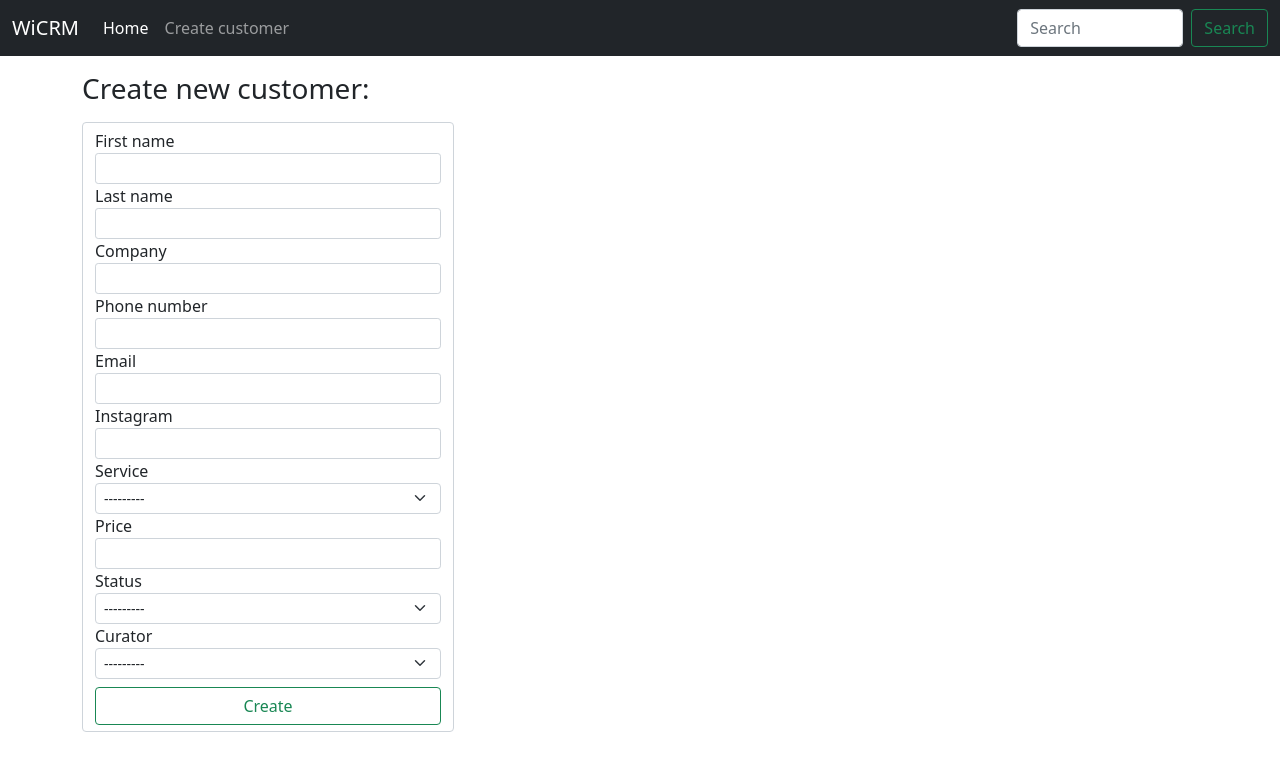
After one commit to WiWhite/WiCRM, a Django app: page /customers/create-customer/ in a window 1280 px wide. The commit adds this page. Shown: the top 771 px of the page. Run offline with Django 3.2, Linux system fonts and the light colour scheme; data that the repository does not hold is empty.

Commit message:
add classes CreateCustomer, CustomerForm

```diff
--- /dev/null
+++ b/WiCRM/customers/forms.py
@@ -0,0 +1,71 @@
+from django import forms
+from .models import *
+
+
+class CustomerForm(forms.ModelForm):
+    class Meta:
+        model = Customers
+        fields = (
+            'first_name',
+            'last_name',
+            'company',
+            'phone_number',
+            'email',
+            'instagram',
+            'service',
+            'price',
+            'status',
+            'curator'
+        )
+        widgets = {
+            'first_name': forms.TextInput(
+                attrs={
+                    'class': 'form-control form-control-sm'
+                }
+            ),
+            'last_name': forms.TextInput(
+                attrs={
+                    'class': 'form-control form-control-sm'
+                }
+            ),
+            'company': forms.TextInput(
+                attrs={
+                    'class': 'form-control form-control-sm'
+                }
+            ),
+            'phone_number': forms.TextInput(
+                attrs={
+                    'class': 'form-control form-control-sm'
+                }
+            ),
+            'email': forms.EmailInput(
+                attrs={
+                    'class': 'form-control form-control-sm'
+                }
+            ),
+            'instagram': forms.URLInput(
+                attrs={
+                    'class': 'form-control form-control-sm'
+                }
+            ),
+            'service': forms.Select(
+                attrs={
+                    'class': 'form-select form-select-sm'
+                }
+            ),
+            'price': forms.NumberInput(
+                attrs={
+                    'class': 'form-control form-control-sm'
+                }
+            ),
+            'status': forms.Select(
+                attrs={
+                    'class': 'form-select form-select-sm'
+                }
+            ),
+            'curator': forms.Select(
+                attrs={
+                    'class': 'form-select form-select-sm'
+                }
+            ),
+        }
--- a/WiCRM/customers/models.py
+++ b/WiCRM/customers/models.py
@@ -9,13 +9,7 @@ class Customers(models.Model):
         (2, 'Pending'),
         (3, 'Done'),
     )
-    # SERVICE_CHOICES = (
-    #     (0, 'Logo'),
-    #     (1, 'Form style'),
-    #     (2, 'Corporate identity + media'),
-    #     (3, 'Visual'),
-    #     (4, 'Preset'),
-    # )
+
     first_name = models.CharField(max_length=20)
     last_name = models.CharField(max_length=30)
     company = models.CharField(max_length=50)
@@ -35,6 +29,9 @@ class Customers(models.Model):
 
     def __str__(self):
         return f'{self.first_name} {self.last_name}'
+
+    class Meta:
+        ordering = ['-created_at']
 
 
 class Services(models.Model):
--- /dev/null
+++ b/WiCRM/customers/templates/customers/create_customer.html
@@ -0,0 +1,25 @@
+{% extends 'base.html' %}
+
+{% block title %}
+Create customer
+{% endblock %}
+
+{% block content %}
+<h3>
+    Create new customer:
+</h3>
+<div class="col-md-4 col-sm-5 mt-3">
+    <form action="{% url 'create_customer' %}" method="post" class="form-control">
+        {% csrf_token %}
+        {% for field in form %}
+            <div class="form-group">
+                {{ field.label }}
+                {{ field }}
+            </div>
+        {% endfor %}
+        <div class="d-grid gap-2 mt-2">
+            <button class="btn btn-outline-success" type="submit">Create</button>
+        </div>
+    </form>
+</div>
+{% endblock %}
--- a/WiCRM/customers/urls.py
+++ b/WiCRM/customers/urls.py
@@ -2,5 +2,6 @@ from django.urls import path
 from .views import *
 
 urlpatterns = [
-    path('', CustomersList.as_view(), name='customers_list')
+    path('', CustomersList.as_view(), name='customers_list'),
+    path('create-customer/', CreateCustomer.as_view(), name='create_customer'),
 ]
--- a/WiCRM/customers/views.py
+++ b/WiCRM/customers/views.py
@@ -1,6 +1,8 @@
 from django.shortcuts import render
-from django.views.generic import ListView
+from django.urls import reverse_lazy
+from django.views.generic import ListView, CreateView
 from .models import *
+from .forms import *
 
 
 class CustomersList(ListView):
@@ -19,3 +21,10 @@ class CustomersList(ListView):
 
         object_list = Customers.objects.all().select_related()
         return object_list
+
+
+class CreateCustomer(CreateView):
+    model = Customers
+    form_class = CustomerForm
+    template_name = 'customers/create_customer.html'
+    success_url = reverse_lazy('customers_list')
--- a/WiCRM/templates/_nav/navbar.html
+++ b/WiCRM/templates/_nav/navbar.html
@@ -10,11 +10,8 @@
         <div class="collapse navbar-collapse" id="navbarNavAltMarkup">
             <div class="navbar-nav">
                 <a class="nav-link active" aria-current="page"
-                   href="#">Home</a>
-                <a class="nav-link" href="#">Features</a>
-                <a class="nav-link" href="#">Pricing</a>
-                <a class="nav-link disabled" href="#" tabindex="-1"
-                   aria-disabled="true">Disabled</a>
+                   href="{% url 'customers_list' %}">Home</a>
+                <a class="nav-link" href="{% url 'create_customer' %}">Create customer</a>
             </div>
 
         </div>
--- a/WiCRM/templates/base.html
+++ b/WiCRM/templates/base.html
@@ -18,7 +18,7 @@
 
 {% include '_nav/navbar.html' %}
 
-<div class="container mt-5">
+<div class="container mt-3">
     {% block content %}
     {% endblock %}
 </div>
```
Also changed, not shown: WiCRM/customers/templates/customers/customers_list.html (+11 -5 lines).
